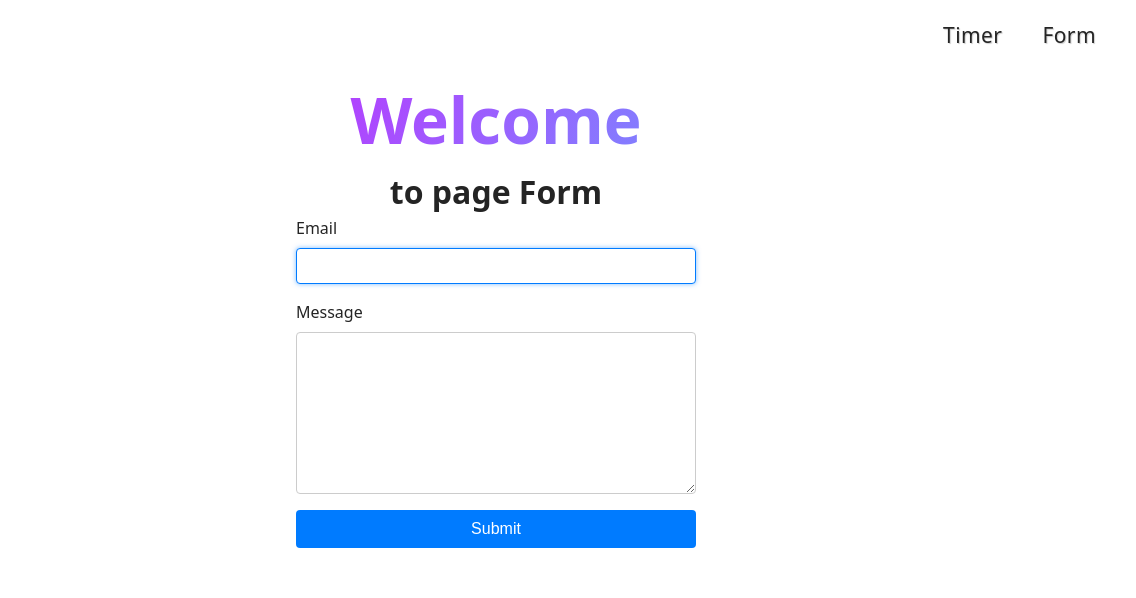
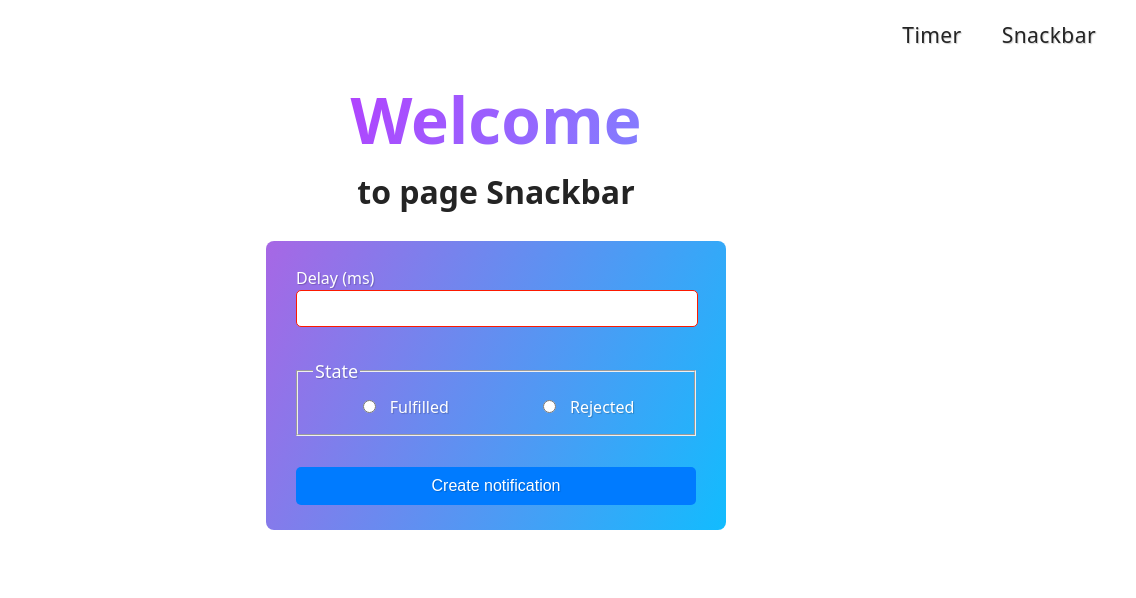
Before and after one commit to andrelux-ua/goit-js-hw-10, a website built with Vite: page src/2-snackbar.html in a window 1280 px wide. Shown: the top 598 px of the page, 144-1280 px from the left. Built offline with nearby package versions, Linux system fonts and the light colour scheme.

Commit message:
snackbar

```diff
--- a/src/2-form.html
+++ b/src/2-snackbar.html
@@ -5,7 +5,7 @@
     <meta http-equiv="X-UA-Compatible" content="IE=edge" />
     <link rel="icon" type="image/svg+xml" href="./public/favicon.svg" />
     <meta name="viewport" content="width=device-width, initial-scale=1.0" />
-    <title>Form</title>
+    <title>Promise Generator</title>
     <link rel="stylesheet" href="./css/styles.css" />
   </head>
   <body>
@@ -24,8 +24,8 @@
               >
             </li>
             <li class="nav-item">
-              <a class="nav-link {=$highlight-curr}" href="./2-form.html"
-                >Form</a
+              <a class="nav-link {=$highlight-curr}" href="./2-snackbar.html"
+                >Snackbar</a
               >
             </li>
           </ul>
@@ -36,18 +36,25 @@
     <main>
       <div class="container">
         <h1 class="main-title">
-          <span class="main-title-gradient">Welcome</span> to page Form
+          <span class="main-title-gradient">Welcome</span> to page Snackbar
         </h1>
-        <form class="feedback-form" autocomplete="off">
+        <form class="form">
           <label>
-            Email
-            <input type="email" name="email" autofocus />
+            Delay (ms)
+            <input type="number" name="delay" required />
           </label>
-          <label>
-            Message
-            <textarea name="message" rows="8"></textarea>
-          </label>
-          <button type="submit">Submit</button>
+          <fieldset>
+            <legend>State</legend>
+            <label>
+              <input type="radio" name="state" value="fulfilled" required />
+              Fulfilled
+            </label>
+            <label>
+              <input type="radio" name="state" value="rejected" required />
+              Rejected
+            </label>
+          </fieldset>
+          <button type="submit">Create notification</button>
         </form>
       </div>
     </main>
@@ -68,6 +75,6 @@
       </div>
     </footer>
 
-    <script src="./js/2-form.js" type="module" defer></script>
+    <script src="./js/2-snackbar.js" type="module" defer></script>
   </body>
 </html>
--- a/src/css/2-form.css
+++ /dev/null
@@ -1,50 +0,0 @@
-.feedback-form {
-  max-width: 400px;
-  margin: 0 auto;
-  display: flex;
-  flex-direction: column;
-  gap: 16px;
-}
-
-label {
-  font-size: 16px;
-  display: flex;
-  flex-direction: column;
-  gap: 8px;
-}
-
-input,
-textarea {
-  padding: 8px;
-  font-size: 16px;
-  border: 1px solid #ccc;
-  border-radius: 4px;
-  transition: border-color 0.3s, box-shadow 0.3s;
-}
-
-input:hover,
-textarea:hover {
-  border-color: #007bff;
-}
-
-input:focus,
-textarea:focus {
-  border-color: #007bff;
-  box-shadow: 0 0 5px rgba(0, 123, 255, 0.5);
-  outline: none;
-}
-
-button {
-  padding: 10px;
-  font-size: 16px;
-  background-color: #007bff;
-  color: white;
-  border: none;
-  border-radius: 4px;
-  cursor: pointer;
-  transition: background-color 0.3s;
-}
-
-button:hover {
-  background-color: #0056b3;
-}
--- /dev/null
+++ b/src/css/2-snackbar.css
@@ -0,0 +1,81 @@
+@import 'izitoast/dist/css/iziToast.min.css';
+
+.form {
+  display: flex;
+  flex-direction: column;
+  gap: 16px;
+  max-width: 400px;
+  margin: 25px auto;
+  background-color: rgba(155, 221, 149, 0.699);
+  background-image: linear-gradient(115deg, #a767e5, #12bcfe);
+  background-size: 100% 100%;
+  padding: 25px 30px;
+  border-radius: 8px;
+}
+
+label {
+  color: #ffffff;
+  text-shadow: 1px 1px 1px rgba(0, 0, 0, 0.2);
+}
+
+input[type='number'] {
+  width: 95%;
+  padding: 10px;
+  border: 1px solid #ddd;
+  border-radius: 5px;
+  transition: border-color 0.3s;
+}
+
+input[type='number']:focus {
+  border-color: #007bff;
+  outline: none;
+}
+
+fieldset {
+  display: flex;
+  justify-content: space-around;
+  margin: 15px 0;
+  padding: 0 15px 15px;
+}
+
+legend {
+  font-size: 18px;
+  margin-bottom: 10px;
+  color: #ffffff;
+  text-shadow: 1px 1px 1px rgba(0, 0, 0, 0.2);
+}
+
+label input[type='radio'] {
+  margin-right: 10px;
+  accent-color: #007bff;
+}
+
+button[type='submit'] {
+  display: block;
+  width: 100%;
+  padding: 10px 15px;
+  font-size: 16px;
+  color: #ffffff;
+  background-color: #007bff;
+  text-shadow: 1px 1px 1px rgba(0, 0, 0, 0.2);
+  border: none;
+  border-radius: 5px;
+  cursor: pointer;
+  transition: background-color 0.3s;
+}
+
+button[type='submit']:hover {
+  background-color: #0056b3;
+}
+
+button[type='submit']:active {
+  background-color: #00408d;
+}
+
+input:invalid {
+  border-color: #fc1900;
+}
+
+input:valid {
+  border-color: #2ecc71;
+}
--- a/src/css/styles.css
+++ b/src/css/styles.css
@@ -14,5 +14,5 @@
 @import url('./header.css');
 @import url('./vite-promo.css');
 @import url('./1-timer.css');
-@import url('./2-form.css');
+@import url('./2-snackbar.css');
 @import url('./footer.css');
--- a/src/js/2-form.js
+++ /dev/null
@@ -1,42 +0,0 @@
-const formData = { email: '', message: '' };
-
-const form = document.querySelector('.feedback-form');
-const STORAGE_KEY = 'feedback-form-state';
-
-document.addEventListener('DOMContentLoaded', () => {
-  const savedData = localStorage.getItem(STORAGE_KEY);
-  if (savedData) {
-    try {
-      const parsedData = JSON.parse(savedData);
-      formData.email = parsedData.email || '';
-      formData.message = parsedData.message || '';
-      form.elements.email.value = formData.email;
-      form.elements.message.value = formData.message;
-    } catch (error) {
-      console.error('Error parsing JSON from localStorage:', error);
-    }
-  }
-});
-
-form.addEventListener('input', event => {
-  if (event.target.name === 'email' || event.target.name === 'message') {
-    formData[event.target.name] = event.target.value.trim();
-    localStorage.setItem(STORAGE_KEY, JSON.stringify(formData));
-  }
-});
-
-form.addEventListener('submit', event => {
-  event.preventDefault();
-
-  if (formData.email === '' || formData.message === '') {
-    alert('Fill please all fields');
-    return;
-  }
-
-  console.log(formData);
-
-  localStorage.removeItem(STORAGE_KEY);
-  formData.email = '';
-  formData.message = '';
-  form.reset();
-});
--- /dev/null
+++ b/src/js/2-snackbar.js
@@ -0,0 +1,38 @@
+import iziToast from 'izitoast';
+
+document.querySelector('.form').addEventListener('submit', event => {
+  event.preventDefault();
+
+  const delay = parseInt(event.target.elements.delay.value, 10);
+  const state = event.target.elements.state.value;
+
+  const createPromise = (delay, state) => {
+    return new Promise((resolve, reject) => {
+      setTimeout(() => {
+        if (state === 'fulfilled') {
+          resolve(delay);
+        } else {
+          reject(delay);
+        }
+      }, delay);
+    });
+  };
+
+  createPromise(delay, state)
+    .then(delay => {
+      iziToast.success({
+        title: 'Success',
+        position: 'topRight',
+        message: `✅ Fulfilled promise in ${delay}ms`,
+        timeout: 5000,
+      });
+    })
+    .catch(delay => {
+      iziToast.error({
+        title: 'Error',
+        position: 'topRight',
+        message: `❌ Rejected promise in ${delay}ms`,
+        timeout: 5000,
+      });
+    });
+});
```
Also changed, not shown: src/1-timer.html (+2 -2 lines), src/index.html (+2 -2 lines).
